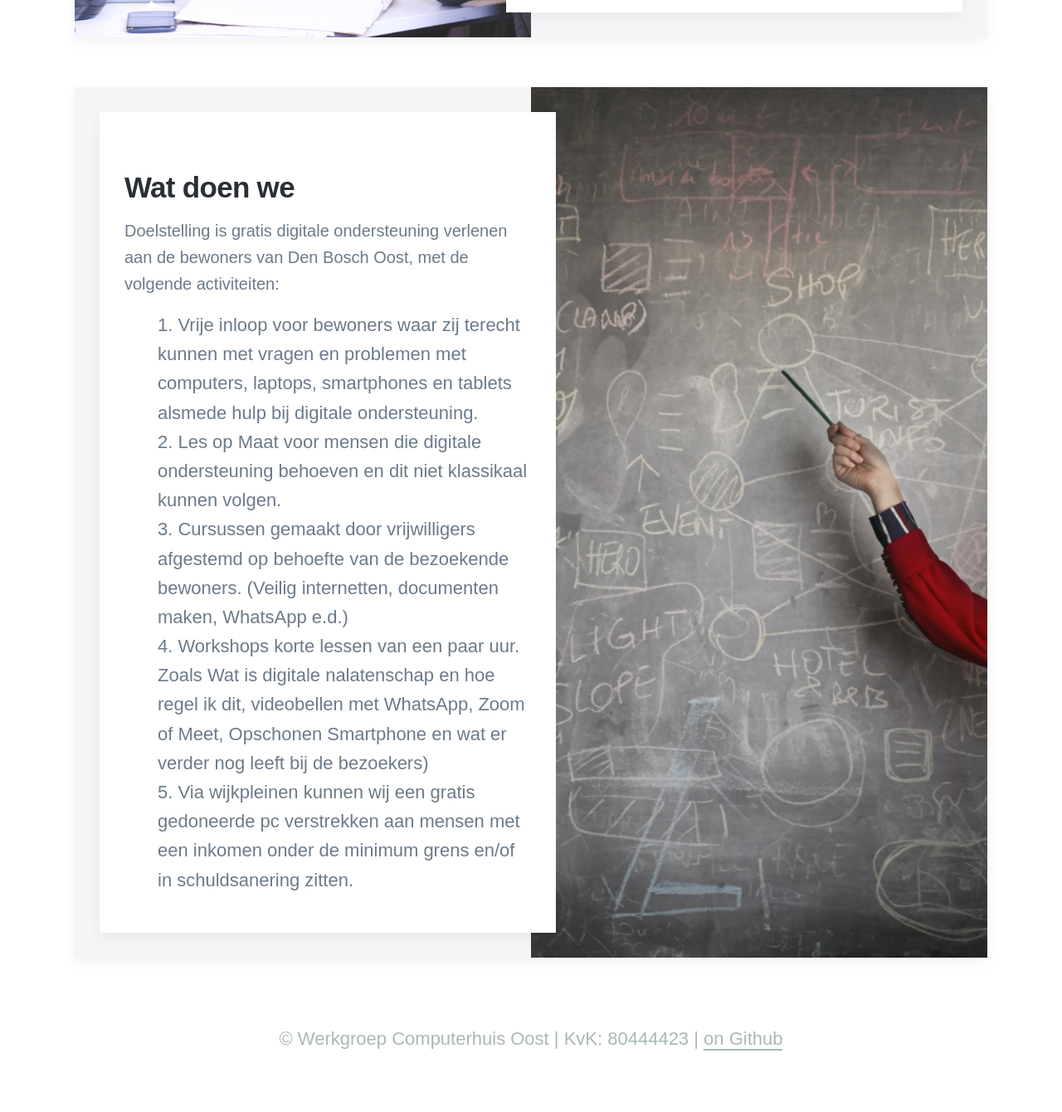
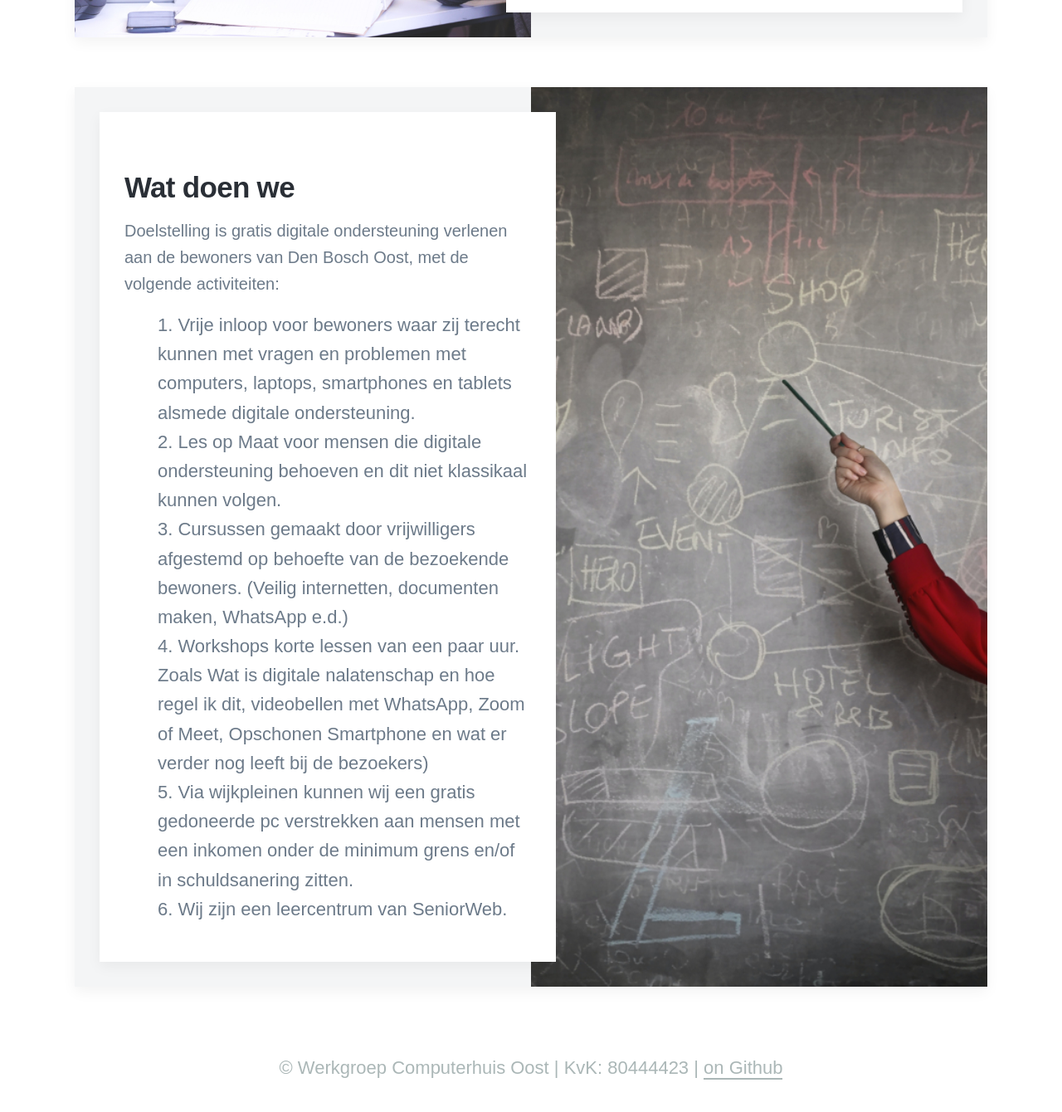
Before and after one commit to computerhuis/computerhuis.github.io, a Jekyll site: the page built from index.html, in a window 1280 px wide and 1400 px high, scrolled down 951 px. Shown: the top 1340 px of the window at 83% size. Built offline with Jekyll 4.4.1, drawn with Linux system fonts in a browser that asks for light colours; some web fonts are replaced.

Commit message:
tekst updates

```diff
--- a/index.html
+++ b/index.html
@@ -36,7 +36,7 @@ image: /assets/images/home.jpg
                 volgende activiteiten:
             <ol>
                 <li>Vrije inloop voor bewoners waar zij terecht kunnen met vragen en problemen met computers, laptops,
-                    smartphones en tablets alsmede hulp bij digitale ondersteuning.
+                    smartphones en tablets alsmede digitale ondersteuning.
                 </li>
                 <li>Les op Maat voor mensen die digitale ondersteuning behoeven en dit niet klassikaal kunnen volgen.
                 <li>Cursussen gemaakt door vrijwilligers afgestemd op behoefte van de bezoekende bewoners. (Veilig
@@ -46,9 +46,10 @@ image: /assets/images/home.jpg
                     videobellen met WhatsApp, Zoom of Meet, Opschonen Smartphone en wat er verder nog leeft bij de
                     bezoekers)
                 </li>
-                <li> Via wijkpleinen kunnen wij een gratis gedoneerde pc verstrekken aan mensen met een inkomen onder de
+                <li>Via wijkpleinen kunnen wij een gratis gedoneerde pc verstrekken aan mensen met een inkomen onder de
                     minimum grens en/of in schuldsanering zitten.
                 </li>
+                <li>Wij zijn een leercentrum van SeniorWeb.</li>
             </ol>
             </p>
         </div>
```
Also changed, not shown: openingstijden.html (+9 -1 lines).
